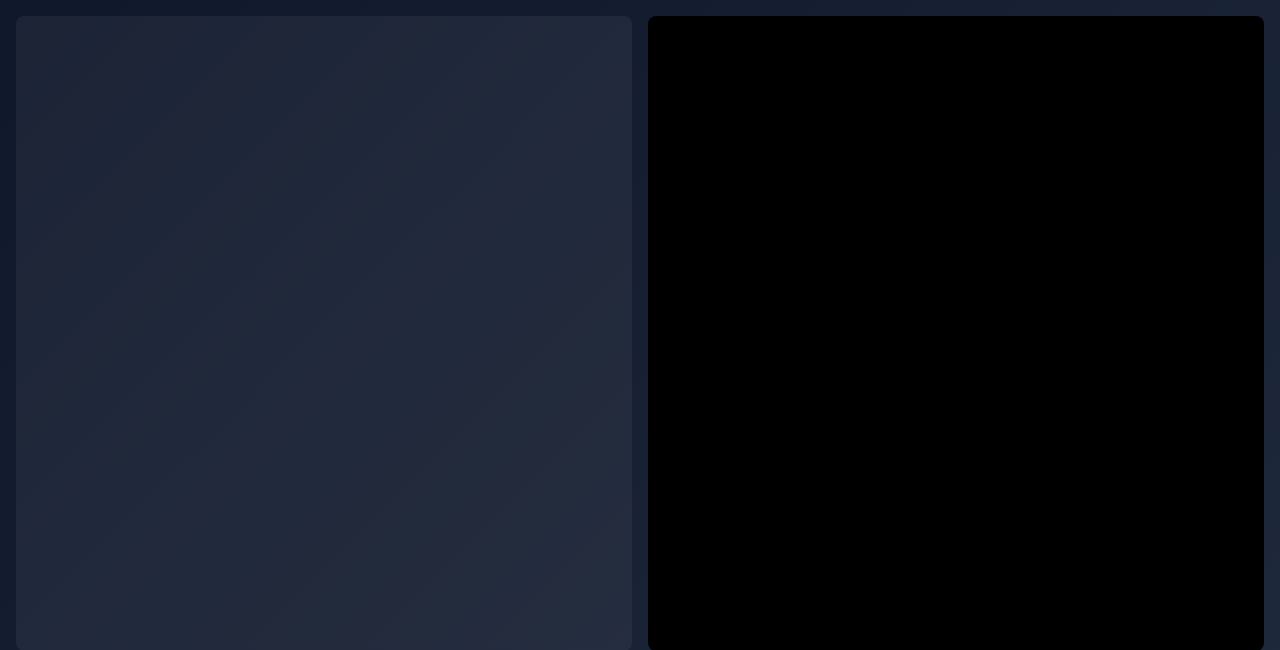
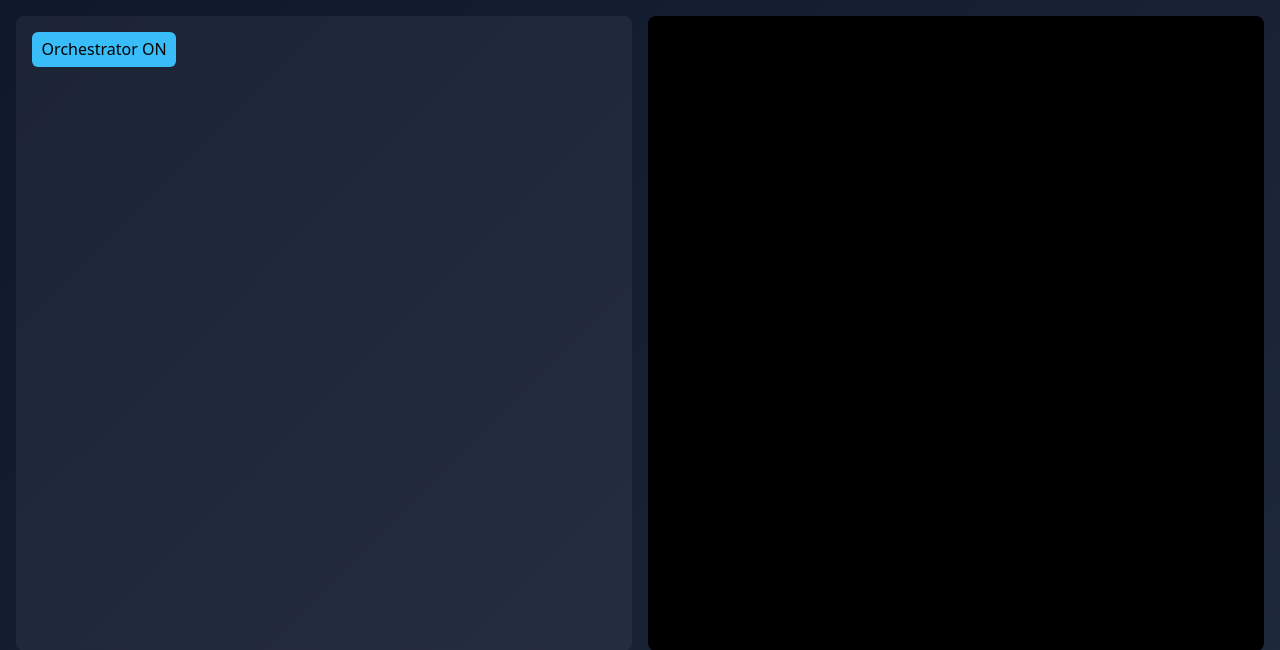
Before and after one commit to aibatko/LADA, a Flask app: page / in a window 1280 px wide. Shown: the part 53-703 px from the top of the page. Run offline with Flask 3, Linux system fonts and the light colour scheme; data that the repository does not hold is empty; some libraries are stand-ins or nearby versions.

Commit message:
Add orchestrator toggle

```diff
--- a/app.py
+++ b/app.py
@@ -224,6 +224,7 @@ def chat():
     orc_model  = data["orchestrator_model"]
     coder_model= data["coder_model"]
     workers    = int(data.get("workers", 2))
+    orc_enabled = data.get("orc_enabled", True)
     user_msg   = data["prompt"]
 
     orc_client   = get_client(orc_provider)
@@ -309,16 +310,19 @@ def chat():
     decision_args = json.loads(router_call.function.arguments or "{}")
     decision = decision_args.get("action", "hand_off")
 
-    # If the lightweight coder should answer immediately ---------------------- #
-    if decision == "answer":
+
+    # If the lightweight coder should answer immediately or the orchestrator is disabled
+    if decision == "answer" or not orc_enabled:
+        target_client = coder_client if decision == "answer" else orc_client
+        target_model = coder_model if decision == "answer" else orc_model
         coder_messages = (
             [{"role": "system", "content": "You are a helpful coding assistant."}]
             + HISTORY
         )
         coder_tool_runs = []
         while True:
-            c_resp = coder_client.chat.completions.create(
-                model=coder_model,
+            c_resp = target_client.chat.completions.create(
+                model=target_model,
                 messages=coder_messages,
                 tools=TOOLS,
                 tool_choice="auto",
@@ -347,15 +351,24 @@ def chat():
 
         add_history("assistant", final_answer)
         flush_history_to_disk()
-        return jsonify(
-            {
-                "plans": [],
-                "coder": {"reply": final_answer, "tool_runs": coder_tool_runs},
-                "orchestrator": None,
-                "agents": [],
-            }
-        )
-
+        if decision == "answer":
+            return jsonify(
+                {
+                    "plans": [],
+                    "coder": {"reply": final_answer, "tool_runs": coder_tool_runs},
+                    "orchestrator": None,
+                    "agents": [],
+                }
+            )
+        else:
+            return jsonify(
+                {
+                    "plans": [],
+                    "coder": None,
+                    "orchestrator": {"reply": final_answer, "tool_runs": coder_tool_runs},
+                    "agents": [],
+                }
+            )
     # ----- ask orchestrator for a plan -----
     planner_sys = (
         # "You are an orchestrator. Coder agents are independent and share no "
--- a/static/app.js
+++ b/static/app.js
@@ -3,6 +3,12 @@ const termPane = document.getElementById("termPane");
 const socket = window.io ? io() : { on: ()=>{}, emit: ()=>{} };
 const shownPlans = new Set();
 const shownAgents = new Set();
+let orcEnabled = true;
+const orcToggle = document.getElementById("orcToggle");
+orcToggle.onclick = () => {
+  orcEnabled = !orcEnabled;
+  orcToggle.textContent = `Orchestrator ${orcEnabled ? 'ON' : 'OFF'}`;
+};
 
 socket.on('plan', d => {
   if(!shownPlans.has(d.round)){
@@ -79,7 +85,8 @@ async function sendChat(){
     coder_provider: document.getElementById("coderProvider").value,
     orchestrator_model: document.getElementById("orcModel").value,
     coder_model:        document.getElementById("coderModel").value,
-    workers: parseInt(document.getElementById("workers").value,10)
+    workers: parseInt(document.getElementById("workers").value,10),
+    orc_enabled: orcEnabled
   });
 
   (data.plans||[]).forEach((p,i)=>{
--- a/static/style.css
+++ b/static/style.css
@@ -49,5 +49,6 @@ main{
 .user {align-self:flex-end;background:rgba(240,171,252,.2)}
 .code {color:var(--term)}
 .orc  {background:rgba(248,227,107,.2)}
+#orcToggle{margin-bottom:0.5rem}
 footer{display:grid;grid-template-columns:1fr auto 1fr auto;gap:0.5rem;padding:1rem;background:#0b1220}
 textarea{resize:none;height:3rem}
--- a/templates/index.html
+++ b/templates/index.html
@@ -25,7 +25,9 @@
   </header>
 
   <main id="panes">
-    <section id="chatPane"   class="pane"></section>
+    <section id="chatPane"   class="pane">
+      <button id="orcToggle">Orchestrator ON</button>
+    </section>
     <section id="termPane"   class="pane term"></section>
   </main>
 
```
